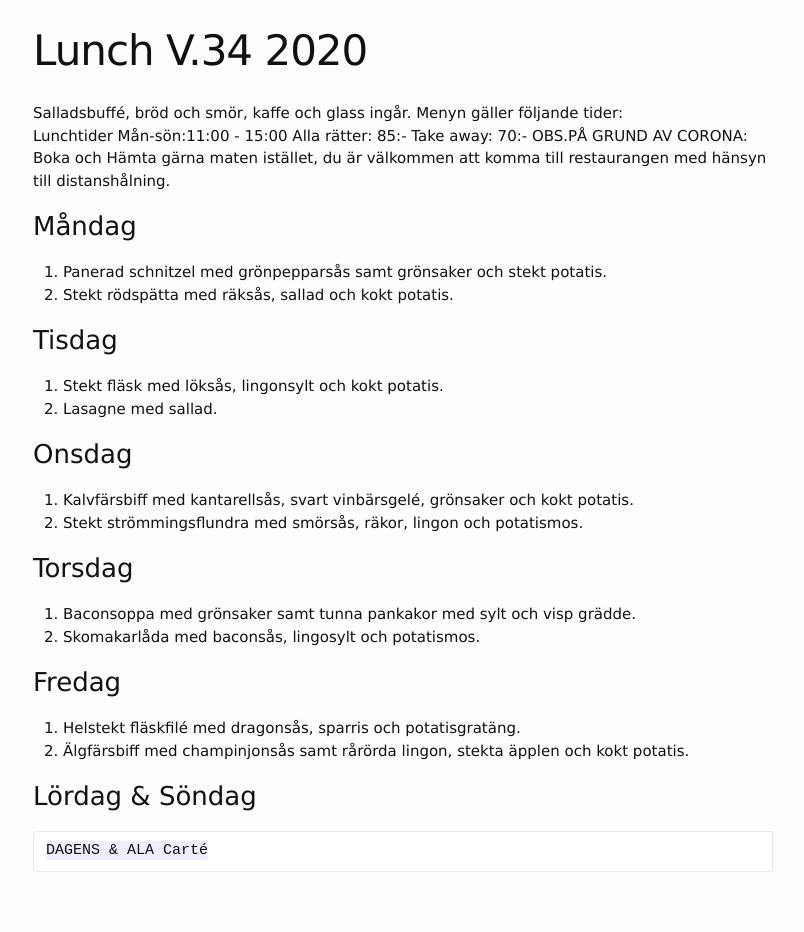
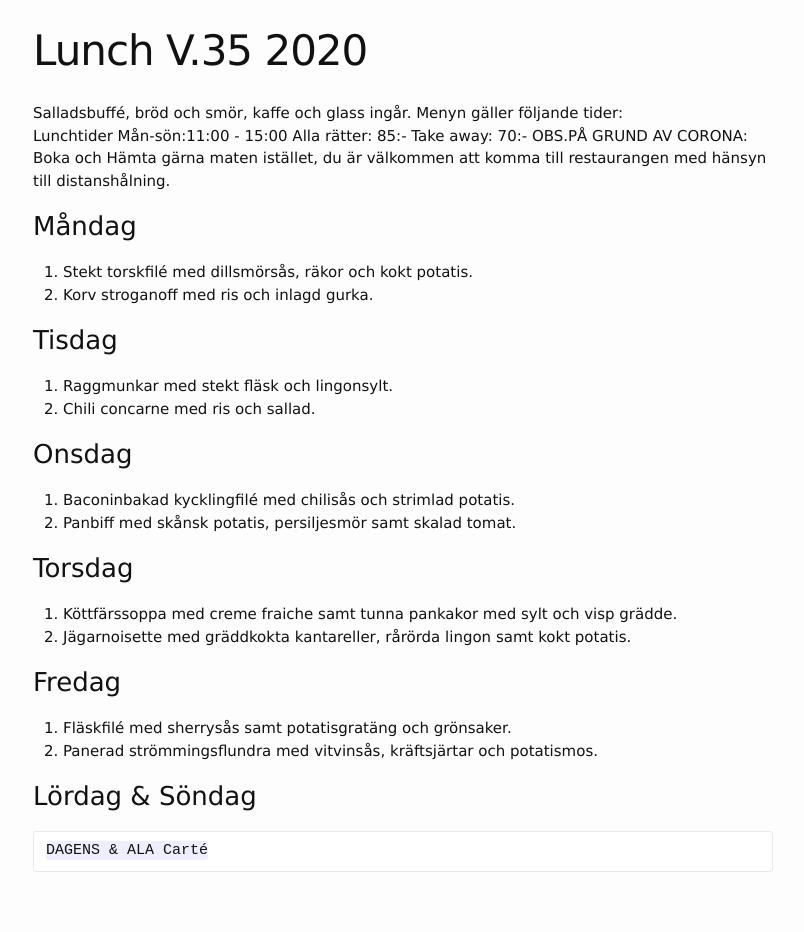
Before and after one commit to FarInn62/farinn62.github.io, a Jekyll site: the page built from lunch.md, in a window 1280 px wide. Shown: the whole page, without its empty margins (237-1041 px from the left). Built offline with Jekyll 4.4.1, drawn with Linux system fonts in a browser that asks for light colours.

Commit message:
Update lunch.md

```diff
--- a/lunch.md
+++ b/lunch.md
@@ -1,6 +1,6 @@
 ---
 layout: foodmenu
-title: Lunch V.34 2020
+title: Lunch V.35 2020
 permalink: /lunch/
 published: true
 ---
@@ -12,24 +12,24 @@ OBS.PÅ GRUND AV CORONA: Boka och Hämta gärna maten istället, du är välkomm
 
 
 ### Måndag
-1. Panerad schnitzel med grönpepparsås samt grönsaker och stekt potatis.
-2. Stekt rödspätta med räksås, sallad och kokt potatis.
+1. Stekt torskfilé med dillsmörsås, räkor och kokt potatis.
+2. Korv stroganoff med ris och inlagd gurka.
 
 ### Tisdag
-1. Stekt fläsk med löksås, lingonsylt och kokt potatis.
-2. Lasagne med sallad.
+1. Raggmunkar med stekt fläsk och lingonsylt.
+2. Chili concarne med ris och sallad.
 
 ### Onsdag
-1. Kalvfärsbiff med kantarellsås, svart vinbärsgelé, grönsaker och kokt potatis.
-2. Stekt strömmingsflundra med smörsås, räkor, lingon och potatismos.
+1. Baconinbakad kycklingfilé med chilisås och strimlad potatis.
+2. Panbiff med skånsk potatis, persiljesmör samt skalad tomat.
 
 ### Torsdag
-1. Baconsoppa med grönsaker samt tunna pankakor med sylt och visp grädde.
-2. Skomakarlåda med baconsås, lingosylt och potatismos.
+1. Köttfärssoppa med creme fraiche samt tunna pankakor med sylt och visp grädde.
+2. Jägarnoisette med gräddkokta kantareller, rårörda lingon samt kokt potatis.
 
 ### Fredag
-1. Helstekt fläskfilé med dragonsås, sparris och potatisgratäng.
-2. Älgfärsbiff med champinjonsås samt rårörda lingon, stekta äpplen och kokt potatis.
+1. Fläskfilé med sherrysås samt potatisgratäng och grönsaker.
+2. Panerad strömmingsflundra med vitvinsås, kräftsjärtar och potatismos.
 
 ### Lördag & Söndag
     DAGENS & ALA Carté
```
